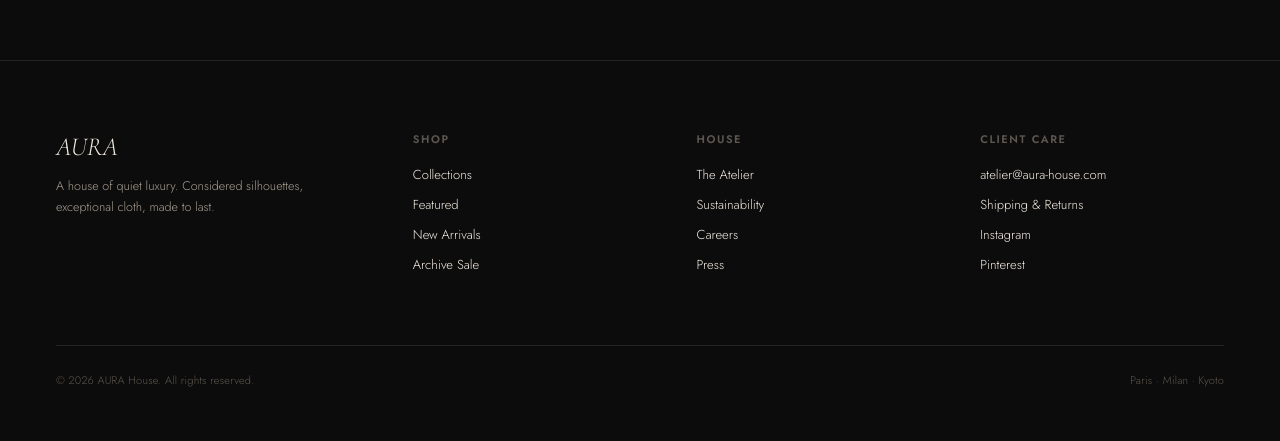
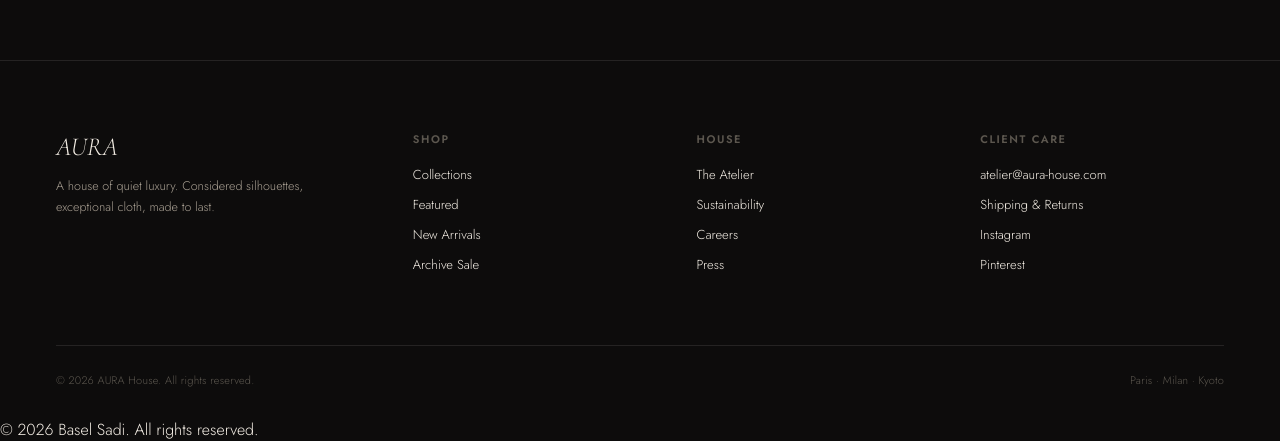
Before and after one commit to baselsiam321-hub/basel-portfolio, a plain HTML site: page index.html in a window 1280 px wide. Shown: the part 4956-5397 px from the top of the page. Before the commit the page ends 5374 px from the top, so only its background shows below. Drawn offline with nearby package versions, Linux system fonts and the light colour scheme.

Commit message:
Update index.html

```diff
--- a/index.html
+++ b/index.html
@@ -506,6 +506,8 @@ mobileMenu.querySelectorAll('a').forEach(a=>{
   });
 });
 </script>
-
+<footer class="copyright">
+  <p>© 2026 Basel Sadi. All rights reserved.</p>
+</footer>
 </body>
 </html>
```
